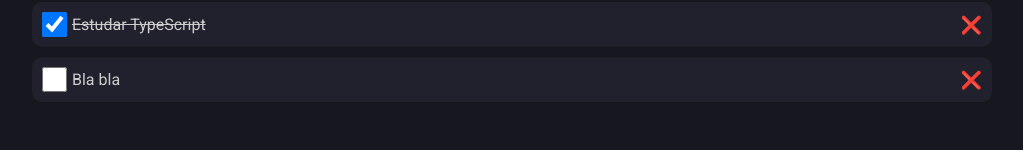
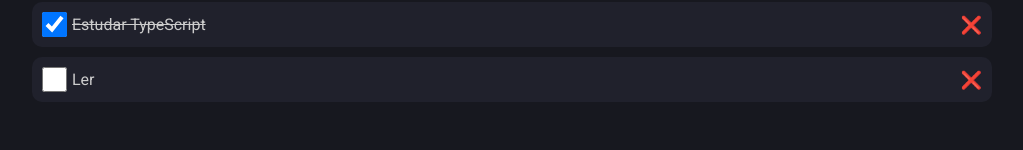
Before and after one commit to Pedroo07/to-do-list-ts, a React (Vite) app in the folder To-do-list/: page / in a window 1280 px wide. Shown: the part 150-300 px from the top of the page, without its empty margins (128-1151 px from the left). Built offline with nearby package versions, Linux system fonts and the light colour scheme.

Commit message:
ultimas alterações

```diff
--- a/To-do-list/src/App.tsx
+++ b/To-do-list/src/App.tsx
@@ -6,7 +6,7 @@
 const App = () => {
   const [list, setList] = useState<Item[]>([
     {id: 1, name:'Estudar TypeScript', done: true},
-    {id: 2, name: 'Bla bla', done: false}
+    {id: 2, name: 'Ler', done: false}
   ])
 
   const handleTask = (taskName: string) =>  {
```
